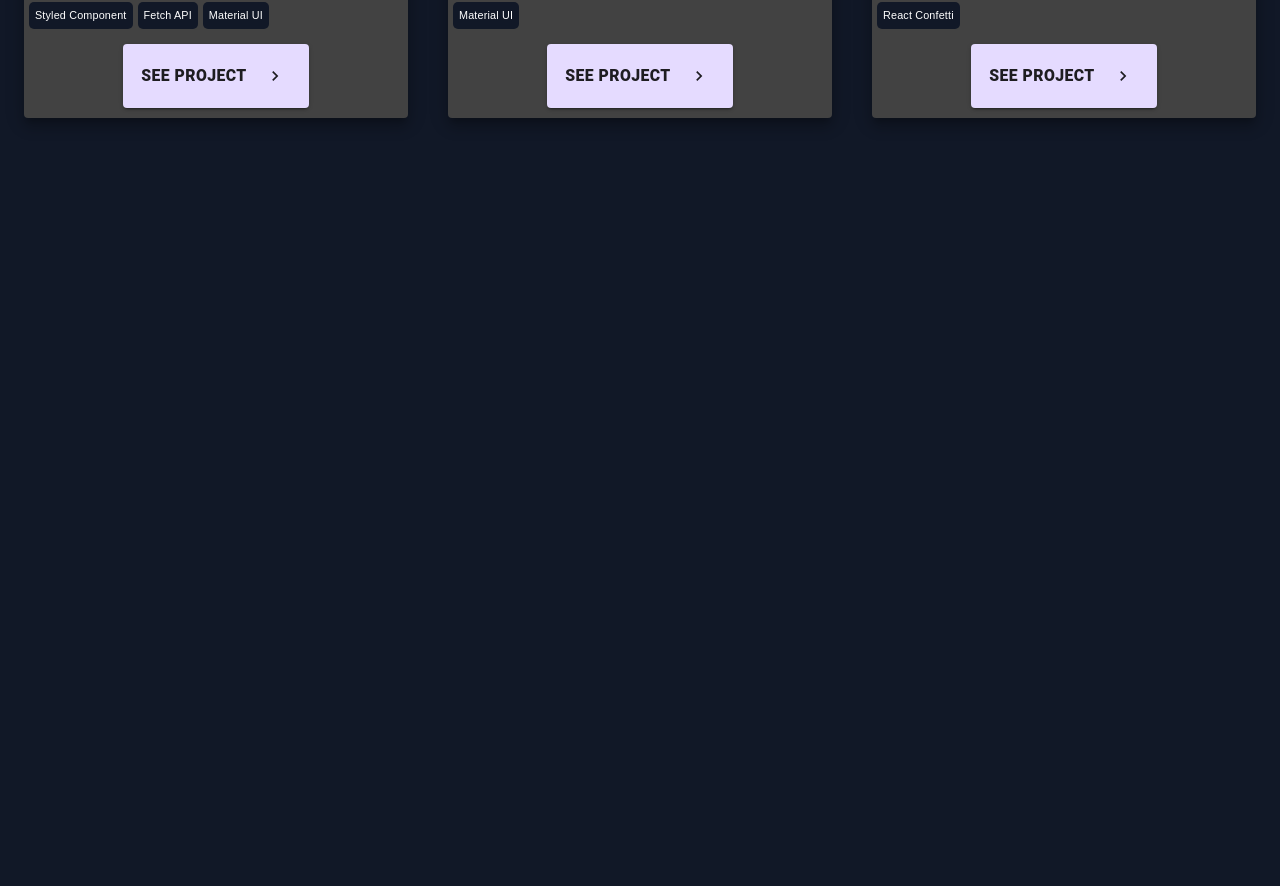
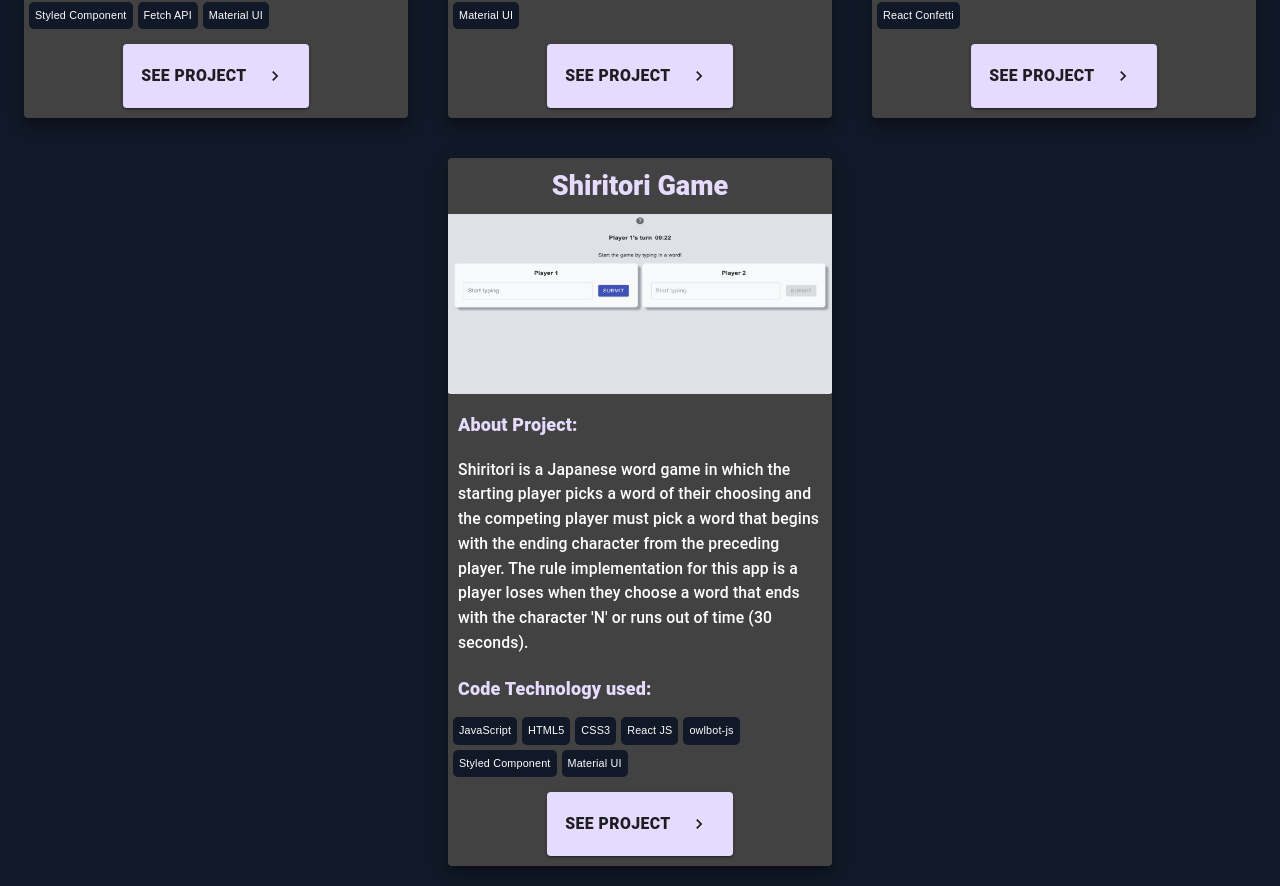
Before and after one commit to YutaMoriJP/Portfolio, a React (Create React App) app: page /project in a window 1280 px wide. Shown: the part 665-1551 px from the top of the page. Before the commit the page ends 871 px from the top, so only its background shows below. Built offline with nearby package versions, Linux system fonts and the light colour scheme.

Commit message:
added shiritori project to project page

```diff
--- a/src/data/project.js
+++ b/src/data/project.js
@@ -1,6 +1,8 @@
 import nytt from "../Images/nyt.png";
 import todoo from "../Images/note.png";
 import tictactoe from "../Images/tictactoe.png";
+import shiritori from "../Images/shiritori.png";
+
 import { v4 as uuidv4 } from "uuid";
 
 const projects = [
@@ -54,6 +56,23 @@ const projects = [
       { tag: "React Confetti", id: uuidv4() },
     ],
   },
+  {
+    name: "Shiritori Game",
+    img: shiritori,
+    id: uuidv4(),
+    url: "https://goofy-lamport-69eea7.netlify.app/",
+    description:
+      "Shiritori is a Japanese word game in which the starting player picks a word of their choosing and the competing player must pick a word that begins with the ending character from the preceding player. The rule implementation for this app is a player loses when they choose a word that ends with the character 'N' or runs out of time (30 seconds).",
+    tags: [
+      { tag: "JavaScript", id: uuidv4() },
+      { tag: "HTML5", id: uuidv4() },
+      { tag: "CSS3", id: uuidv4() },
+      { tag: "React JS", id: uuidv4() },
+      { tag: "owlbot-js", id: uuidv4() },
+      { tag: "Styled Component", id: uuidv4() },
+      { tag: "Material UI", id: uuidv4() },
+    ],
+  },
 ];
 
 export default projects;
```
Also changed, not shown: src/Images/shiritori.png (added).
